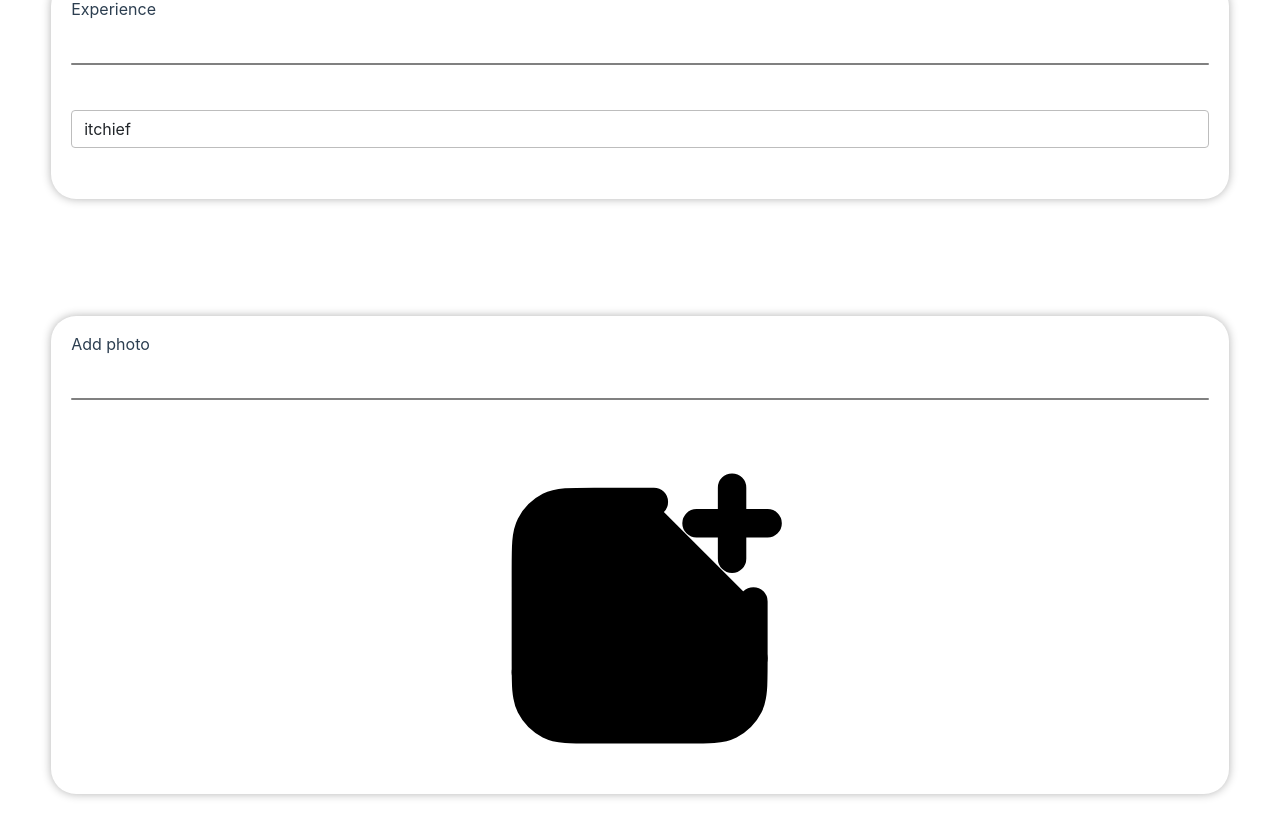
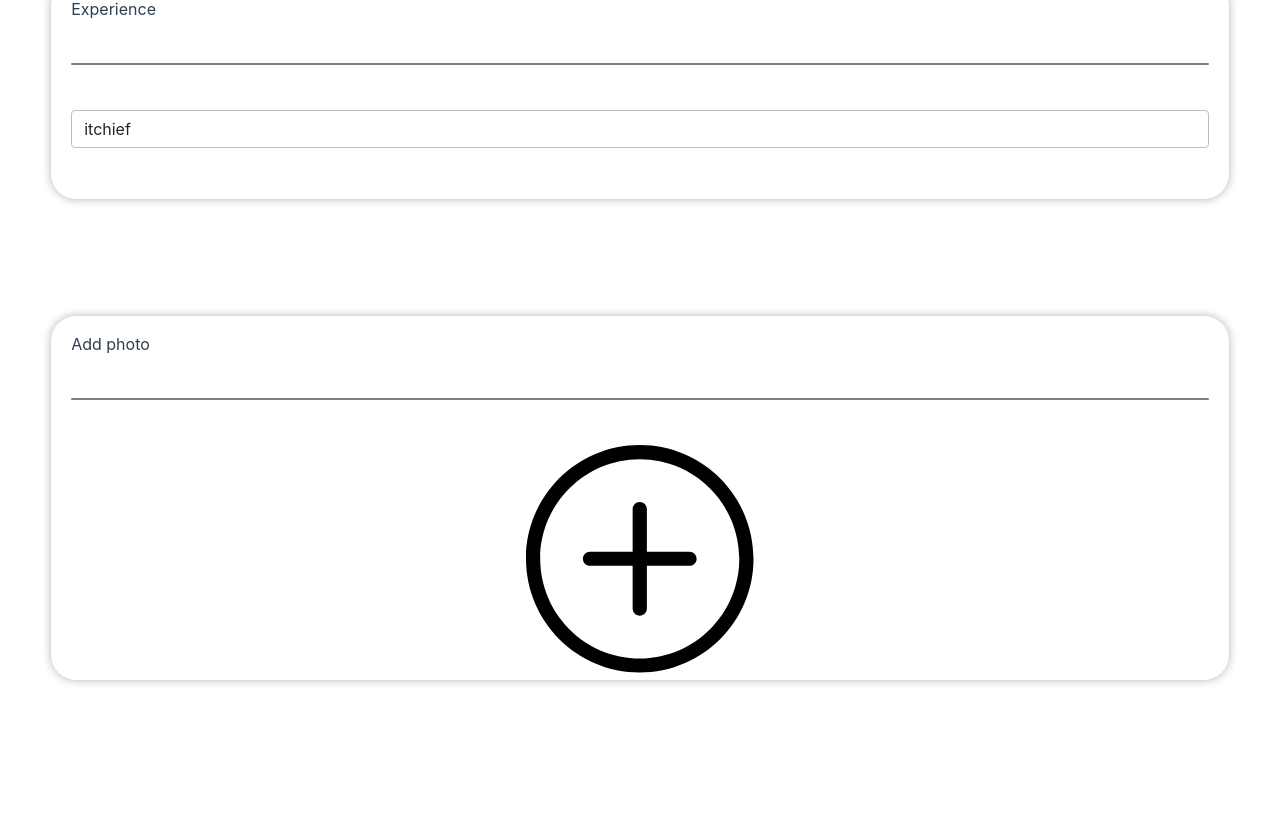
Before and after one commit to Kuanysh-kst/WebAppTelegram, a Vue app: page /parametrs in a window 1280 px wide. Shown: the part 572-1386 px from the top of the page. After the commit the page ends 1272 px from the top, so only its background shows below. Built offline with nearby package versions, Linux system fonts and the light colour scheme; no server answers.

Commit message:
fixed bug
Signed-off-by: Kuanysh <90975457+Kuanysh-kst@users.noreply.github.com>

```diff
--- a/src/components/param/AddPhotoParam.vue
+++ b/src/components/param/AddPhotoParam.vue
@@ -2,15 +2,10 @@
     <div class="add-photo-container card">
         <div class="add-photo-text card-text">Add photo</div>
         <hr>
-        <svg viewBox="0 0 24 24" fill="none" xmlns="http://www.w3.org/2000/svg">
+        <svg viewBox="0 0 32 32" version="1.1" xmlns="http://www.w3.org/2000/svg">
             <path
-                d="M13 4H8.8C7.11984 4 6.27976 4 5.63803 4.32698C5.07354 4.6146 4.6146 5.07354 4.32698 5.63803C4 6.27976 4 7.11984 4 8.8V15.2C4 16.8802 4 17.7202 4.32698 18.362C4.6146 18.9265 5.07354 19.3854 5.63803 19.673C6.27976 20 7.11984 20 8.8 20H15.2C16.8802 20 17.7202 20 18.362 19.673C18.9265 19.3854 19.3854 18.9265 19.673 18.362C20 17.7202 20 16.8802 20 15.2V11"
-                stroke="#000000" stroke-width="2" stroke-linecap="round" stroke-linejoin="round" />
-            <path
-                d="M4 16L8.29289 11.7071C8.68342 11.3166 9.31658 11.3166 9.70711 11.7071L13 15M13 15L15.7929 12.2071C16.1834 11.8166 16.8166 11.8166 17.2071 12.2071L20 15M13 15L15.25 17.25"
-                stroke="#000000" stroke-width="2" stroke-linecap="round" stroke-linejoin="round" />
-            <path d="M18.5 3V5.5M18.5 8V5.5M18.5 5.5H16M18.5 5.5H21" stroke="#000000" stroke-width="2"
-                stroke-linecap="round" stroke-linejoin="round" />
+                d="M16 0c-8.836 0-16 7.163-16 16s7.163 16 16 16c8.837 0 16-7.163 16-16s-7.163-16-16-16zM16 30.032c-7.72 0-14-6.312-14-14.032s6.28-14 14-14 14 6.28 14 14-6.28 14.032-14 14.032zM23 15h-6v-6c0-0.552-0.448-1-1-1s-1 0.448-1 1v6h-6c-0.552 0-1 0.448-1 1s0.448 1 1 1h6v6c0 0.552 0.448 1 1 1s1-0.448 1-1v-6h6c0.552 0 1-0.448 1-1s-0.448-1-1-1z">
+            </path>
         </svg>
     </div>
 </template>
@@ -22,7 +17,7 @@
 }
 
 .add-photo-container svg {
-    width: 30%;
+    width: 20%;
     background-color: var(--tg-theme-bg-color);
     fill: var(--tg-theme-text-color);
 }
```
Also changed, not shown: src/assets/plus-svgrepo-com.svg (added).
